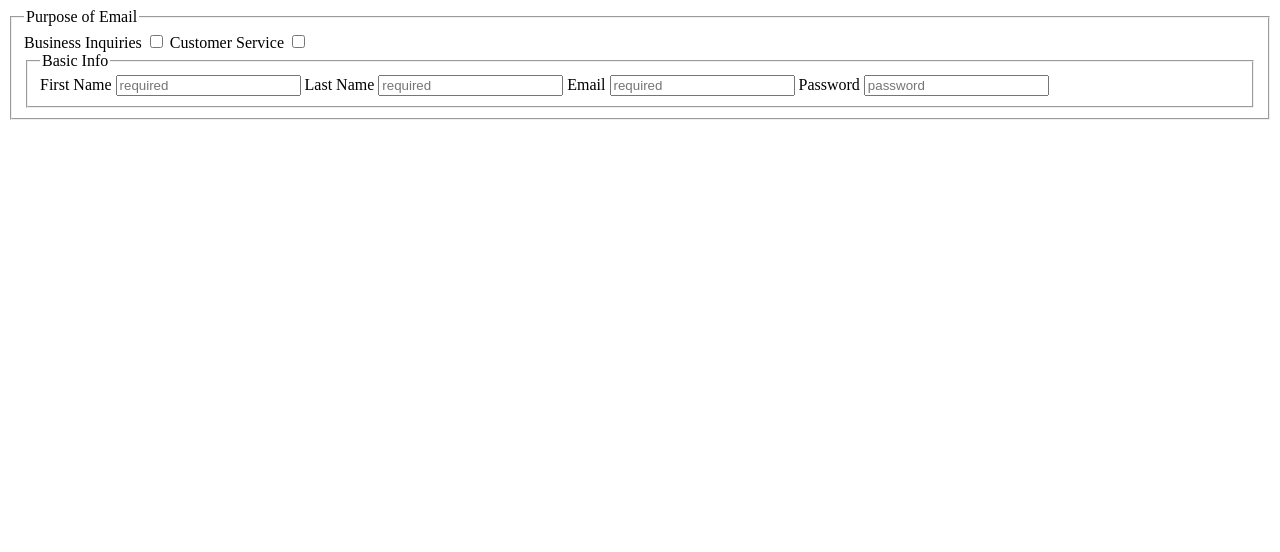
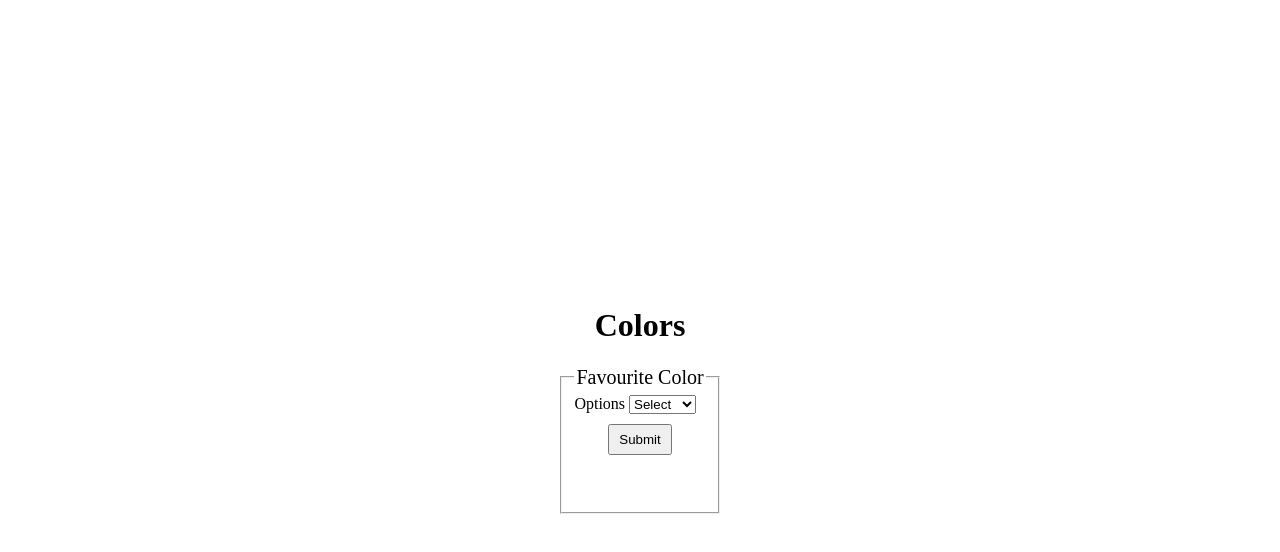
Before and after one commit to maryambkhan/if-else-if, a plain HTML site: page index.html in a window 1280 px wide. Drawn offline with Linux system fonts and the light colour scheme.

Commit message:
finished assignment

```diff
--- a/css/style.css
+++ b/css/style.css
@@ -0,0 +1,28 @@
+body {
+  margin: 0;
+  height: 100vh;
+  display: flex;
+  flex-direction: column;
+  justify-content: center;
+  align-items: center;
+}
+form {
+  display: flex;
+  flex-direction: column;
+}
+fieldset {
+  display: flex;
+  flex-direction: column;
+  align-items: flex-start;
+  gap: 10px;
+}
+legend {
+  font-size: 20px;
+}
+button {
+  margin: auto;
+  padding: 6px 9px;
+}
+label {
+  text-align: right;
+}
--- a/index.html
+++ b/index.html
@@ -7,29 +7,28 @@
   <meta name="viewport" content="width=device-width, initial-scale=1.0">
   <title>Form</title>
   <script src="js/form.js" defer></script>
+  <link rel="stylesheet" href="css/style.css">
 </head>
 
-<body>
-  <form>
+<body class="title">
+  <h1>Colors</h1>
+  <form id="form" action="">
     <fieldset>
-      <legend>Purpose of Email</legend>
-       <div>
-      <label for="bussines">Business Inquiries</label>
-      <input type="checkbox" value="business" id="business">
-      <label for="cake">Customer Service</label>
-      <input type="checkbox" value="customerservice" id="customerservice">
-       </div>
-      <fieldset>
-        <legend>Basic Info</legend>
-        <label for="user">First Name</label>
-        <input type="text" name="user" id="user" placeholder="required" required>
-        <label for="user">Last Name</label>
-        <input type="text" name="lastname" id="lastname" placeholder="required" required>
-        <label for="email">Email</label>
-        <input type="email" name="email" id="email" placeholder="required" required>
-        <label for="address">Password</label>
-        <input type="text" name="password" id="password" placeholder="password">
-      </fieldset>
+      <legend>Favourite Color</legend>
+      <div>
+      <label for="color">Options</label>
+      <select name="color" id="color">
+        <option value="select" selected="">Select</option>
+        <option value="red">Red</option>
+        <option value="orange">Orange</option>
+        <option value="yellow">Yellow</option>
+        <option value="purple">Purple</option>
+        <option value="cyan">Cyan</options>
+      </select>
+      </div>
+      <button type="submit">Submit</button>
+      <h3><output id="output"></output></h3>
+    </fieldset>
   </form>
 
 
--- a/js/form.js
+++ b/js/form.js
@@ -0,0 +1,39 @@
+const bgColor = document.querySelector(".title");
+const form  = document.getElementById("form");
+
+const favouriteColor = function (event) {
+  event.preventDefault();
+
+  const color = form.color.value;
+
+  if (color == "select"){
+    event.preventDefault();
+    return;
+  }
+
+  if (color === "red") {
+    bgColor.style.backgroundColor = "red";
+    console.log("red is your favourite color");
+  }
+  else if (color === "orange") {
+    bgColor.style.backgroundColor = "orange";
+    console.log("orange is your favourite color");
+  }
+  else if (color === "yellow") {
+    bgColor.style.backgroundColor = "yellow";
+    console.log("yellow is your favourite color");
+  }
+  else if (color === "purple") {
+    bgColor.style.backgroundColor = "purple";
+    console.log("purple is your favourite color");
+  }
+  else if (color === "cyan") {
+    bgColor.style.backgroundColor = "cyan";
+    console.log("cyan is your favourite color");
+  }
+
+  form.output.value = `Favourite color is ${color}`;
+}
+
+
+  form.addEventListener("submit", favouriteColor);
```
Also changed, not shown: 1 other file.
